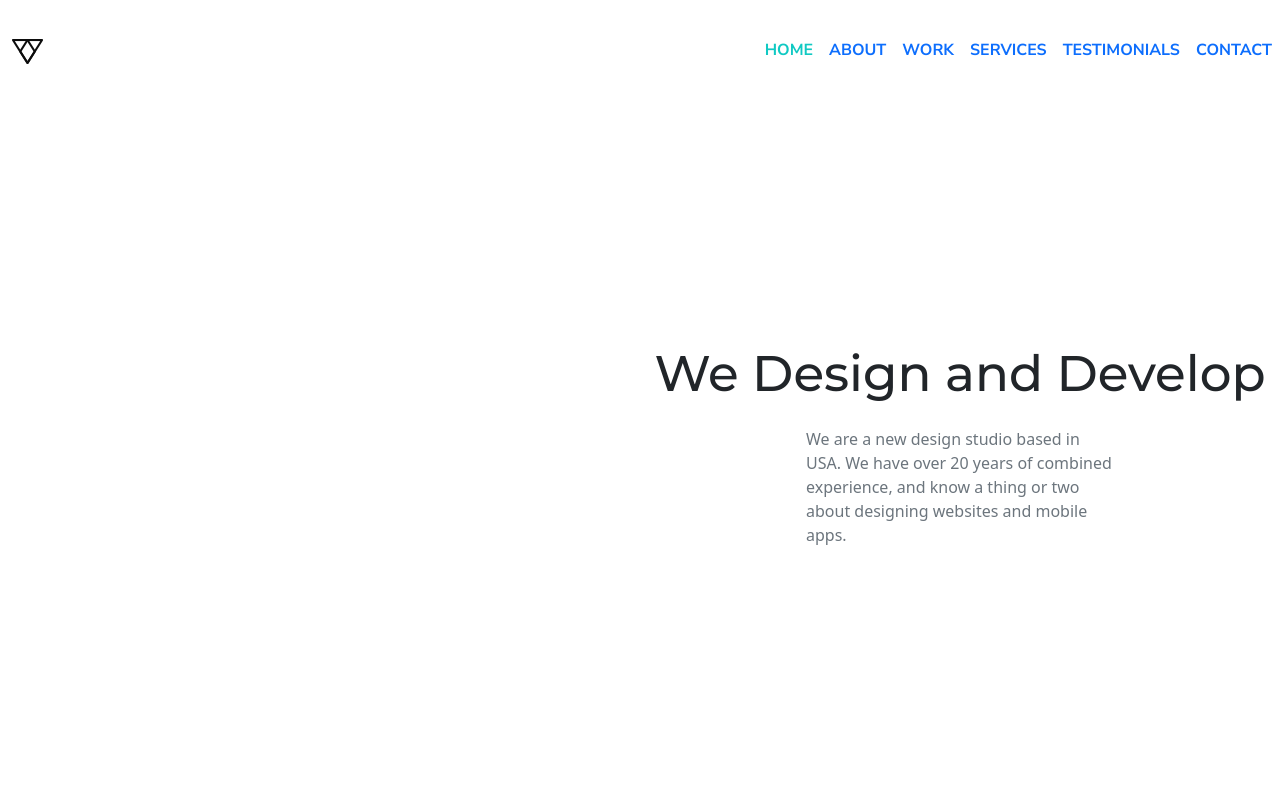
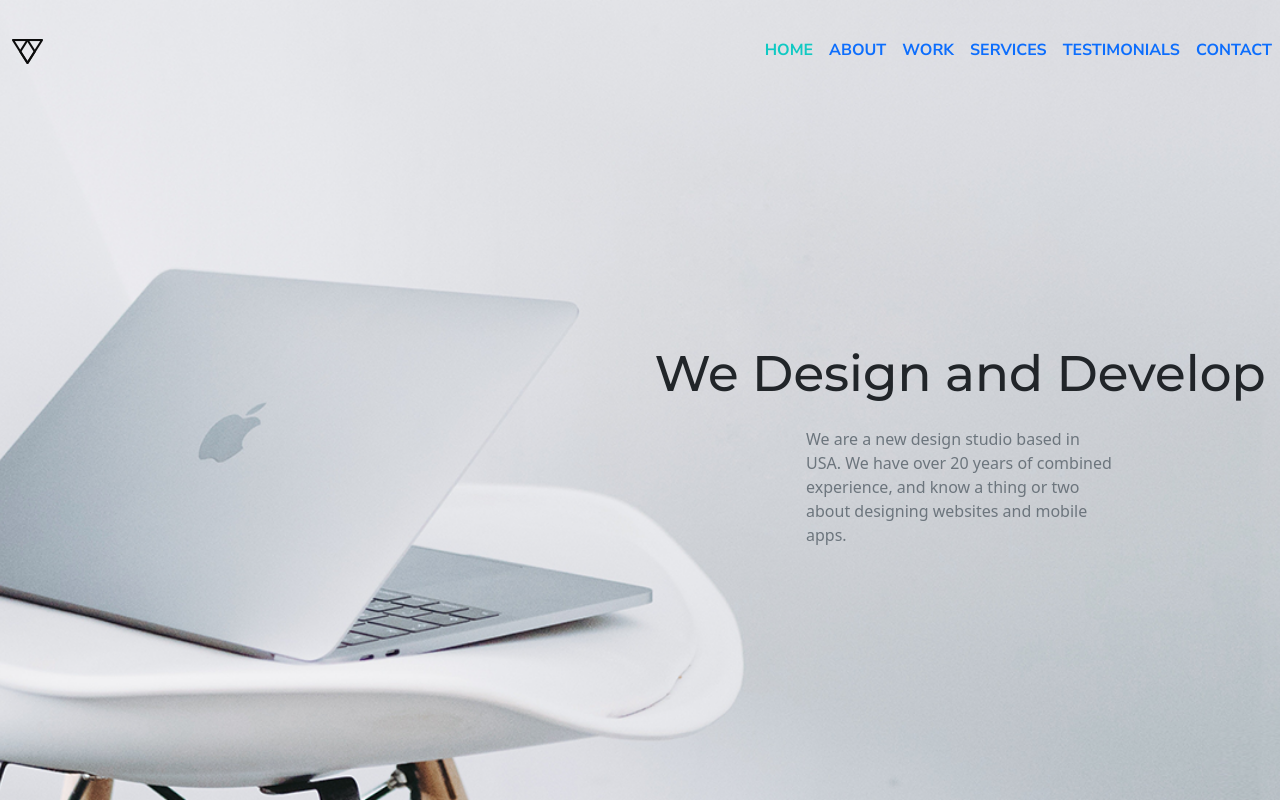
Before and after one commit to MReiss97/Resources---Practical, a plain HTML site: page index.html in a window 1280 px wide. Drawn offline with nearby package versions, Linux system fonts and the light colour scheme; the site is published under a folder, as on GitHub Pages, so addresses that start at the root find nothing.

Commit message:
Update style.css

```diff
--- a/style.css
+++ b/style.css
@@ -8,7 +8,7 @@ height: 100%;
 width: 100%;
 }
 body, html {
-  background-image:  url('/assets/images/aidan-hancock-8RU4OuA6Yug-unsplash.png');
+  background-image:  url('assets/images/aidan-hancock-8RU4OuA6Yug-unsplash.png');
     height: 100%;
     margin: 0;
     background-attachment: fixed;
```
